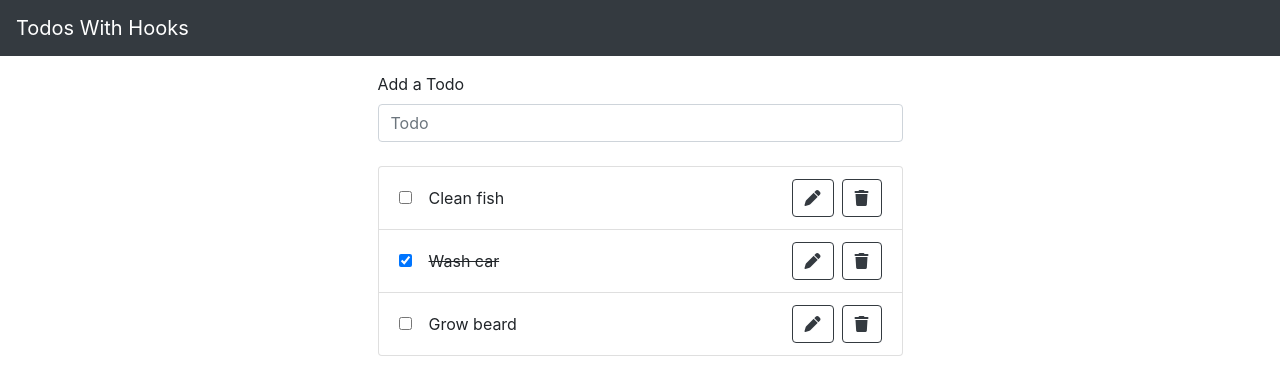
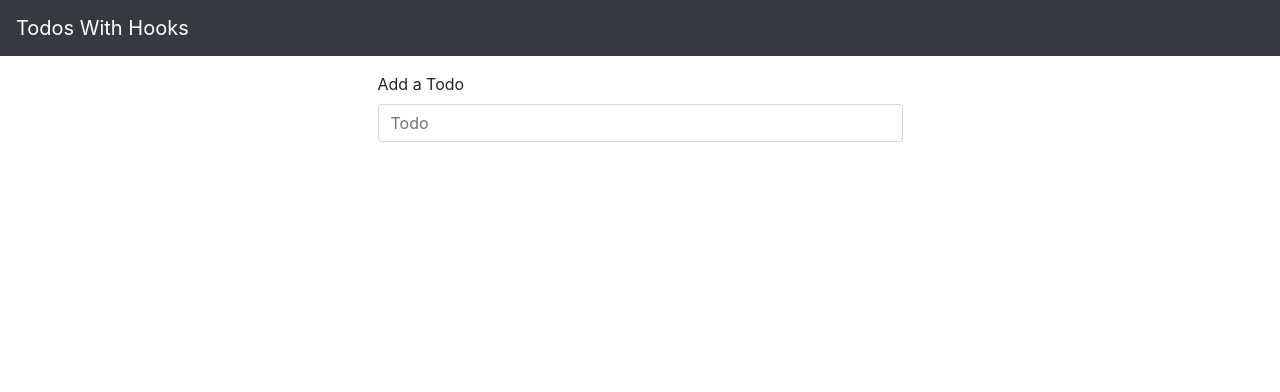
Before and after one commit to FunkyFries/todohooks, a Next.js app: page / in a window 1280 px wide. Shown: the top 392 px of the page. Built offline with nearby package versions, Linux system fonts and the light colour scheme.

Commit message:
Add localStorage to store todos

```diff
--- a/components/TodoApp/index.tsx
+++ b/components/TodoApp/index.tsx
@@ -1,4 +1,4 @@
-import React from "react";
+import React, { useEffect } from "react";
 import Navbar from "react-bootstrap/Navbar";
 import Container from "react-bootstrap/Container";
 import Col from "react-bootstrap/Col";
@@ -7,36 +7,41 @@ import TodoForm from "../TodoForm";
 import uuid from "uuid/v4";
 
 const TodoApp: React.FC = () => {
-  const seedTodos = [
-    { id: "1", task: "Clean fish", completed: false },
-    { id: "2", task: "Wash car", completed: true },
-    { id: "3", task: "Grow beard", completed: false }
-  ];
-  const [todos, setTodos] = React.useState(seedTodos);
+  const [todos, setTodos] = React.useState([
+    { id: "", task: "", completed: false }
+  ]);
+
+  useEffect(() => {
+    const storedTodos = localStorage.getItem("todos");
+    setTodos(storedTodos !== null ? JSON.parse(storedTodos) : []);
+  }, []);
+
+  useEffect(() => {
+    localStorage.setItem("todos", JSON.stringify(todos));
+  }, [todos]);
 
   const addTodo = (newTask: string) => {
     setTodos([...todos, { id: uuid(), task: newTask, completed: false }]);
   };
 
   const removeTodo = (todoId: string) => {
-    const updatedTodos = todos.filter(todo => todo.id !== todoId);
+    const updatedTodos = todos.filter((todo: any) => todo.id !== todoId);
     setTodos(updatedTodos);
   };
 
   const toggleCompletion = (todoId: string) => {
-    const updatedTodos = todos.map(todo =>
+    const updatedTodos = todos.map((todo: any) =>
       todo.id === todoId ? { ...todo, completed: !todo.completed } : todo
     );
     setTodos(updatedTodos);
   };
 
   const editTodo = (todoId: string, newTask: string) => {
-    const updatedTodos = todos.map(todo =>
+    const updatedTodos = todos.map((todo: any) =>
       todo.id === todoId ? { ...todo, task: newTask } : todo
     );
     setTodos(updatedTodos);
   };
-
   return (
     <div>
       <Navbar bg="dark" variant="dark">
--- a/components/TodoItem/index.tsx
+++ b/components/TodoItem/index.tsx
@@ -38,6 +38,8 @@ const TodoItem: React.FC<P> = ({
           type="text"
           value={value}
           onChange={handleChange}
+          autoFocus
+          onBlur={toggleIsEditing}
         ></Form.Control>
       </Form>
     </ListGroupItem>
--- a/package.json
+++ b/package.json
@@ -20,6 +20,7 @@
   },
   "homepage": "https://github.com/FunkyFries/NextJS-Typescript-Boilerplate#readme",
   "dependencies": {
+    "@types/next": "^8.0.6",
     "@types/react": "^16.8.22",
     "@types/styled-components": "^4.1.16",
     "@types/uuid": "^3.4.5",
--- a/pages/index.tsx
+++ b/pages/index.tsx
@@ -1,4 +1,4 @@
-import * as React from "react";
+import React from "react";
 import TodoApp from "../components/TodoApp";
 
 const Index: React.FC = () => {
```
Also changed, not shown: 1 other file (tests, documents, lock files or other folders).
